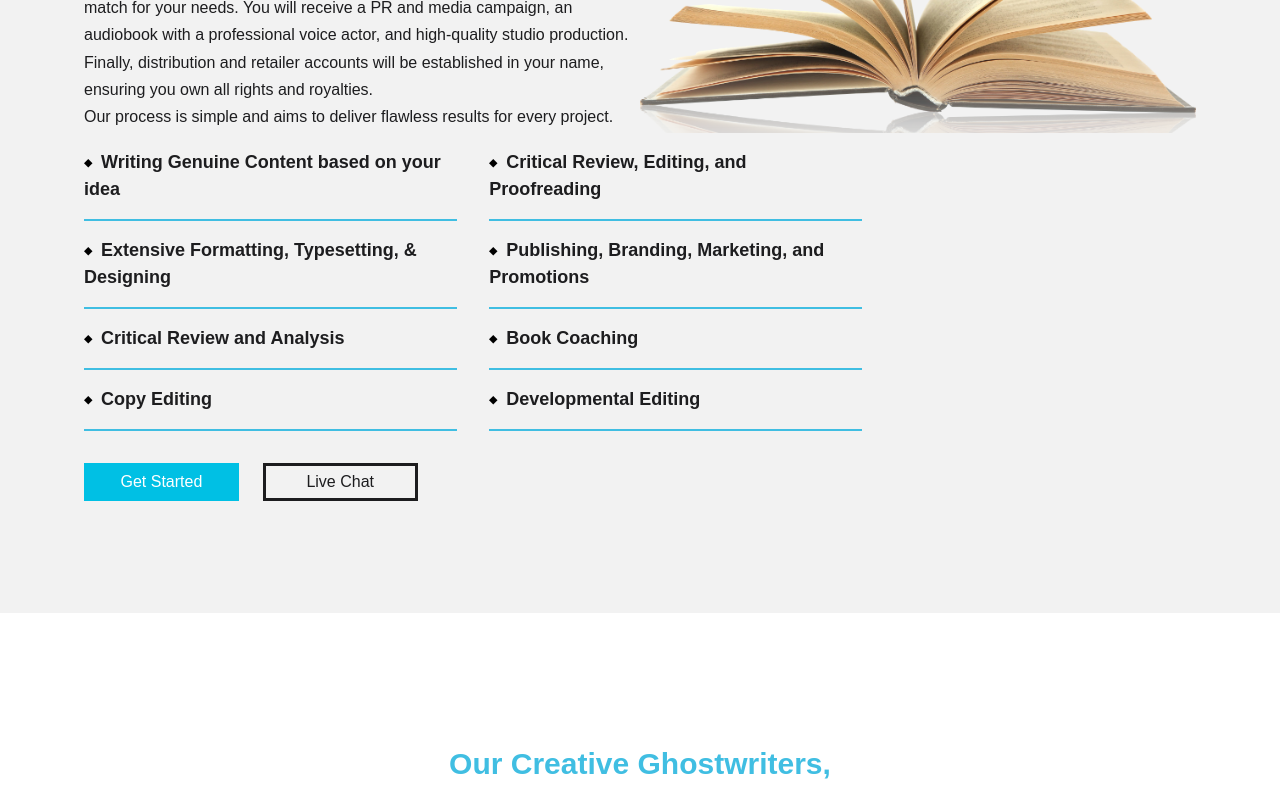
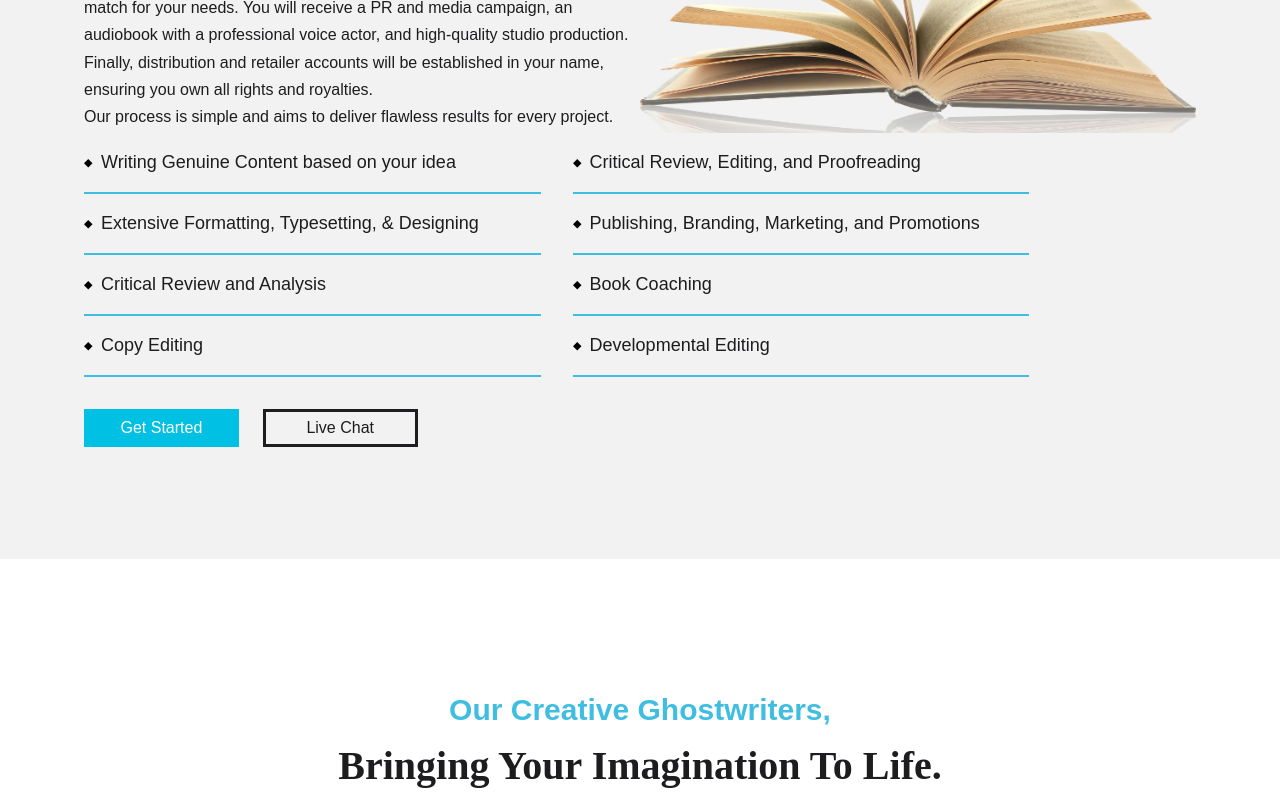
Before and after one commit to Rizwan-Crystallite/bestsellingpublisher-nextjs, a Next.js app: page /article-writing-services in a window 1280 px wide. Shown: the part 2360-3160 px from the top of the page. Built offline with nearby package versions, Linux system fonts and the light colour scheme.

Commit message:
some changes done

```diff
--- a/src/component/ghostWritingServices/ghostWriting.js
+++ b/src/component/ghostWritingServices/ghostWriting.js
@@ -36,7 +36,7 @@ const ghostWriting = ({
             </div>
           </div>
 
-          <ul className="grid grid-cols-2 gap-x-8 w-[70%] xs:grid-cols-1 md:w-[100%] sm:w-[100%] xs:w-[100%] md:mb-10 text-[18px] font-semibold">
+          <ul className="grid grid-cols-2 gap-x-8 xl:w-[75%] lg:w-[85%] w-full xs:grid-cols-1 md:mb-10 text-[18px] font-semibold">
             <li className='border-b-2 border-solid border-[#40BEE2] py-4 xs:mr-0 md:mr-5'><Image quality={95} src="/assets/images/newimg/color-check2.png" width={9} height={9} alt="Checkmark" className="inline-block mr-2" />Writing Genuine Content based on your idea</li>
             <li className='border-b-2 border-solid border-[#40BEE2] py-4 xs:mr-0 md:mr-5'><Image quality={95} src="/assets/images/newimg/color-check2.png" width={9} height={9} alt="Checkmark" className="inline-block mr-2" />Critical Review, Editing, and Proofreading</li>
             <li className='border-b-2 border-solid border-[#40BEE2] py-4 xs:mr-0 md:mr-5'><Image quality={95} src="/assets/images/newimg/color-check2.png" width={9} height={9} alt="Checkmark" className="inline-block mr-2" />Extensive Formatting, Typesetting, &amp; Designing</li>
--- a/src/styles/globals.css
+++ b/src/styles/globals.css
@@ -19,7 +19,6 @@
       transform: translatey(0px);
    }
 }
-
 .avatar {
    width: 120px;
    height: 170px;
@@ -159,7 +158,10 @@ p {
    margin-bottom: 0px !important;
    line-height: 1.7;
 }
-
+p,li{
+   font-family: var(--secondary-fonts) !important;
+   font-weight: 500 !important;
+}
 ul {
    list-style-type: none;
 }
```
